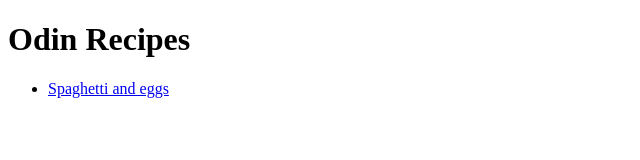
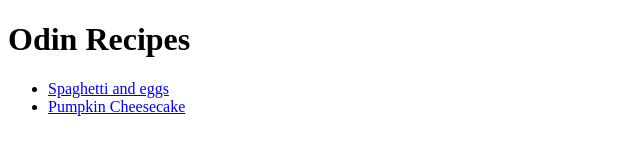
Before and after one commit to Pablolovesurf/odin-recipes, a plain HTML site: page index.html in a window 1280 px wide. Shown: the whole page, without its empty margins (0-640 px from the left). Drawn offline with Linux system fonts and the light colour scheme.

Commit message:
update index.html and Spaghetti .. links

```diff
--- a/index.html
+++ b/index.html
@@ -8,6 +8,7 @@
   <h1>Odin Recipes</h1>
   <ul>
     <li><a href="./recipes/Spaghetti-and-eggs.html">Spaghetti and eggs</a></li>
+    <li><a href="./recipes/Pumpkin-Cheesecake.html">Pumpkin Cheesecake</a></li>
 
   </ul>
 </body>
```
Also changed, not shown: recipes/Spaghetti-and-eggs.html (+1 -0 lines).
